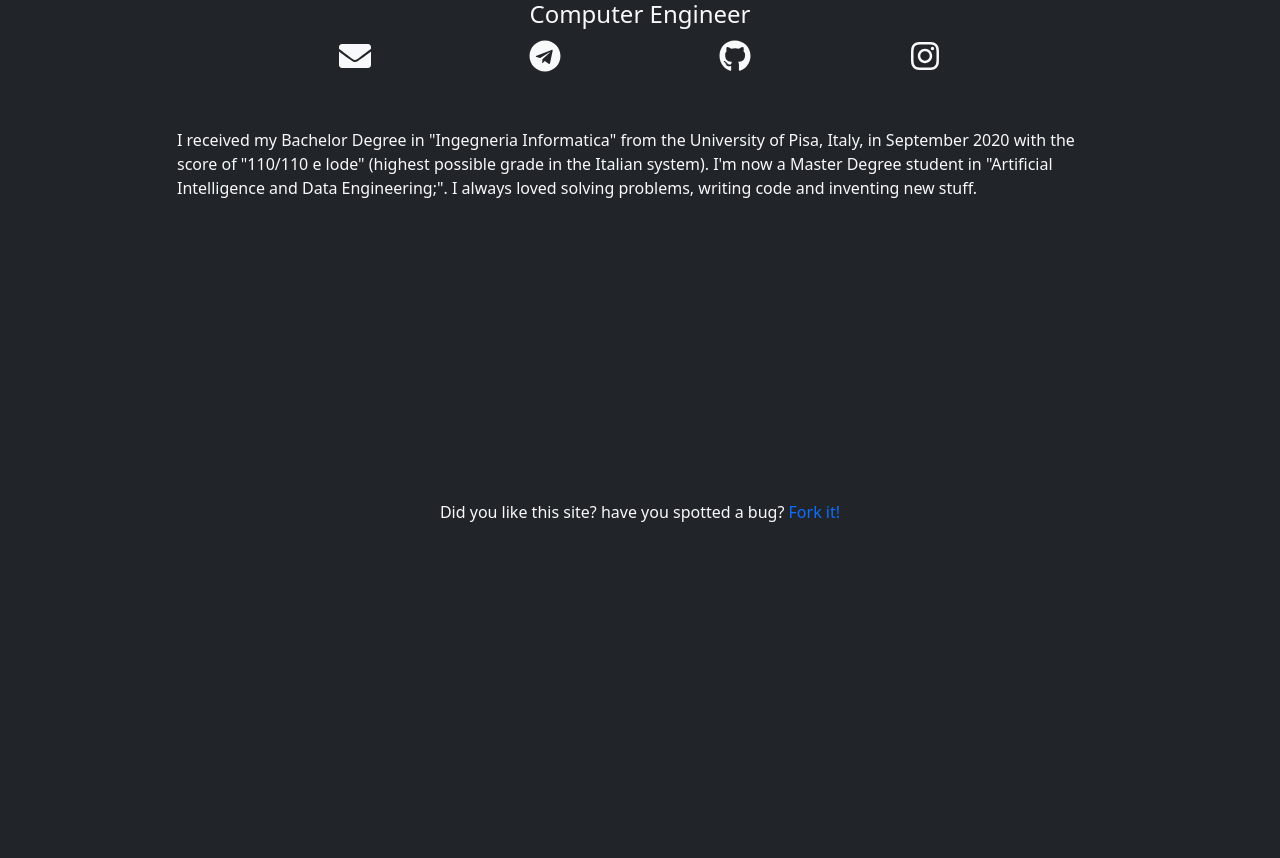
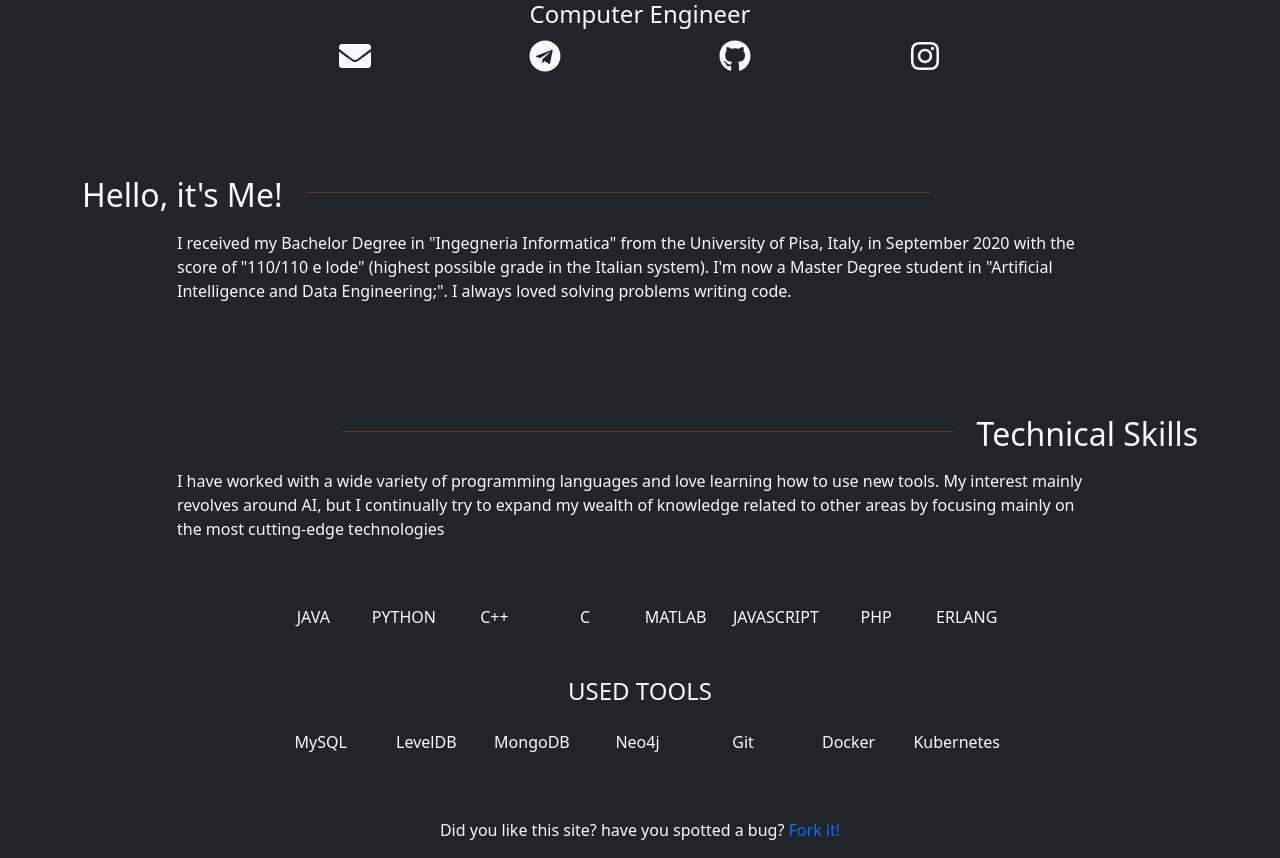
Before and after one commit to ValeGian/ValeGian.github.io, an Angular app: page / in a window 1280 px wide. Shown: the part 260-1118 px from the top of the page. Before the commit the page ends 800 px from the top, so only its background shows below. Built offline with nearby package versions, Linux system fonts and the light colour scheme.

Commit message:
Big offline commit v5

```diff
--- a/resources/me.json
+++ b/resources/me.json
@@ -11,7 +11,7 @@
     },
     "nationality": "Italian",
     "picture": "https://drive.google.com/uc?export=view&id=1whRLgaCRXphJvCHeqXtSiyzRSNVbu_Co",
-    "bio": "I received my Bachelor Degree in &quot;Ingegneria Informatica&quot; from the University of Pisa, Italy, in September 2020 with the score of &quot;110/110 e lode&quot; (highest possible grade in the Italian system). I&apos;m now a Master Degree student in &quotArtificial Intelligence and Data Engineering;&quot;. I always loved solving problems, writing code and inventing new stuff.",
+    "bio": "I received my Bachelor Degree in &quot;Ingegneria Informatica&quot; from the University of Pisa, Italy, in September 2020 with the score of &quot;110/110 e lode&quot; (highest possible grade in the Italian system). I&apos;m now a Master Degree student in &quotArtificial Intelligence and Data Engineering;&quot;. I always loved solving problems writing code.",
     "qualifications": ["Master Degree Student", "Computer Engineer", "Artificial Intelligence Enthusiast"]
   },
   "digitalidentity":{
@@ -160,23 +160,9 @@
       "languages": ["Java", "Python"]
     }
   ],
-  "programmingLanguages": [
-    {
-      "name": "Javascript",
-      "link": "",
-      "icon": "",
-      "libraries": [
-        {
-          "name": "Angular",
-          "link": "",
-          "icon": ""
-        },
-        {
-          "name": "RxJS",
-          "link": "",
-          "icon": ""
-        }
-      ]
-    }
-  ]
+  "technologicalSkills": {
+    "text" : "I have worked with a wide variety of programming languages and love learning how to use new tools. My interest mainly revolves around AI, but I continually try to expand my wealth of knowledge related to other areas by focusing mainly on the most cutting-edge technologies",
+    "programmingLanguages": ["Java", "Python", "C++", "C", "Matlab", "Javascript", "PHP", "Erlang"],
+    "tools": ["MySQL", "LevelDB", "MongoDB", "Neo4j", "Git", "Docker", "Kubernetes"]
+  }
 }
--- a/src/app/data.service.ts
+++ b/src/app/data.service.ts
@@ -14,6 +14,11 @@ export class DataService {
   profiles : BehaviorSubject<Array<Profile>> = new BehaviorSubject<Array<Profile>>([]);
   universityProjects : BehaviorSubject<Array<Project>> = new BehaviorSubject<Array<Project>>([]);
   personalProjects : BehaviorSubject<Array<Project>> = new BehaviorSubject<Array<Project>>([]);
+  techSkills : BehaviorSubject<TechSkills> = new BehaviorSubject<TechSkills>({
+    programmingLanguages: [],
+    text: "",
+    tools: []
+  });
 
   constructor() {
     let data = meJson
@@ -55,6 +60,7 @@ export class DataService {
     this.universityProjects.next(_uni_projects.sort(this._sortDate))
     this.personalProjects.next(_pers_projects.sort(this._sortDate))
 
+    this.techSkills.next(data.technologicalSkills)
   }
 
   _parseName(fullname: any){
@@ -104,4 +110,8 @@ export class DataService {
 
     return this.personalProjects
   }
+
+  getTechSkills(){
+    return this.techSkills
+  }
 }
--- a/src/app/homepage/homepage.component.html
+++ b/src/app/homepage/homepage.component.html
@@ -1,4 +1,5 @@
 <div class="container">
+  <section id="intro" class="pb-5">
     <div class="row justify-content-center">
       <app-name class="col-10"></app-name>
     </div>
@@ -11,7 +12,38 @@
         </div>
       </div>
     </div>
-  <div class="row justify-content-center mt-5">
-    <div class="mx-auto bg-dark col-10 border-0" [innerHtml]="bio | async"></div>
+  </section>
+  <section id="aboutme" class="pt-5 pb-5">
+    <h2 class="row">
+      <div class="col-auto">Hello, it's Me!</div>
+      <div class="col"><hr class="h-separator"></div>
+    </h2>
+    <div class="row mt-3">
+      <p class="mx-auto bg-dark col-10 border-0 text-justify" [innerHtml]="bio | async"></p>
+    </div>
+  </section>
+  <section id="skills" class="pt-5 pb-5">
+    <h2 class="row">
+      <div class="col"><hr class="h-separator float-end"></div>
+      <div class="col-auto">Technical Skills</div>
+    </h2>
+    <div class="row justify-content-center mt-3">
+      <p class="mx-auto bg-dark col-10 border-0 text-justify">{{techSkills.text}}</p>
+    </div>
+    <div class="container mt-5 col-8">
+      <div class="row text-center">
+        <ng-container *ngFor="let language of techSkills.programmingLanguages">
+          <div class="col mx-auto text-uppercase">{{language}}</div>
+        </ng-container>
+      </div>
+      <div class="mt-5 text-center">
+        <h4 class="text-uppercase">Used Tools</h4>
+        <div class="row text-center mt-4">
+          <ng-container *ngFor="let tool of techSkills.tools">
+            <div class="col mx-auto sf-f">{{tool}}</div>
+          </ng-container>
         </div>
       </div>
+    </div>
+  </section>
+</div>
--- a/src/app/homepage/homepage.component.scss
+++ b/src/app/homepage/homepage.component.scss
@@ -0,0 +1,15 @@
+.h-separator {
+  height: 1px;
+  width: 70%;
+  border-width: 0;
+  color: #f08b65;
+  background-color: #f08b65
+}
+
+.text-right {
+  text-align: right!important
+}
+
+.text-left {
+  text-align: left!important
+}
--- a/src/app/homepage/homepage.component.ts
+++ b/src/app/homepage/homepage.component.ts
@@ -13,14 +13,18 @@ import { fas } from '@fortawesome/free-solid-svg-icons'
 export class HomepageComponent implements OnInit {
   bio: any;
   profiles: any;
+  techSkills!: TechSkills;
 
   constructor(private data: DataService, library: FaIconLibrary) {
     library.addIconPacks(fas);
-    library.addIconPacks(fab)
+    library.addIconPacks(fab);
   }
 
   ngOnInit() {
     this.profiles = this.data.getProfiles();
-    this.bio = this.data.getBio()
+    this.bio = this.data.getBio();
+    this.data.getTechSkills().subscribe(data => {
+      this.techSkills = data
+    });
   }
 }
--- a/src/app/item/item.component.html
+++ b/src/app/item/item.component.html
@@ -2,7 +2,7 @@
   <div class="card-body d-flex flex-column">
     <h4 class="card-title">{{title}}</h4>
     <p class="card-text">{{description}}</p>
-    <ul class="d-flex flex-row l-list">
+    <ul class="d-flex flex-row flex-wrap l-list">
       <ng-container *ngFor="let language of languages">
         <div class="p-2">{{language}}</div>
       </ng-container>
--- a/src/app/types.d.ts
+++ b/src/app/types.d.ts
@@ -13,3 +13,9 @@ type Project = {
   link: string
   languages: string[]
 }
+
+type TechSkills = {
+  text: string,
+  programmingLanguages: string[],
+  tools: string[]
+}
```
Also changed, not shown: 2 other files (tests, documents, lock files or other folders). Lines whose indentation alone changed are shown as unchanged.
